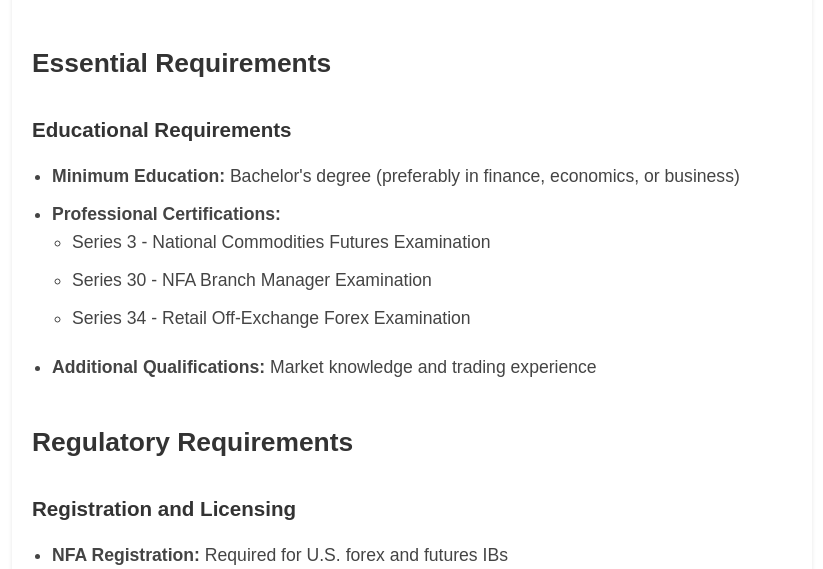
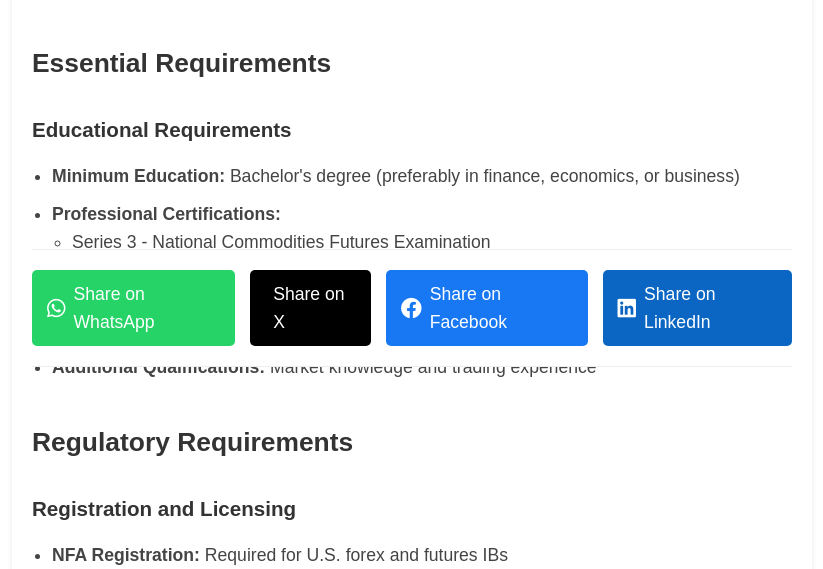
Before and after one commit to Billy-git-2025/CFDs-and-Forex-Vote-website, a PHP site: page /blog/how-to-become-introducing-broker.html in a window 1280 px wide. Shown: the part 433-1002 px from the top of the page, without its empty margins (228-1051 px from the left). Run offline with PHP 8.4, Linux system fonts and the light colour scheme.

Commit message:
update header for blog page

```diff
--- a/css/blog-styles.css
+++ b/css/blog-styles.css
@@ -15,6 +15,7 @@
     color: #333;
     margin-bottom: 40px;
     text-align: center;
+    padding-top: 40px; /* Add padding to push title down */
 }
 
 .blog-grid {
@@ -135,6 +136,11 @@
     padding: 20px 0;
     border-top: 1px solid #eee;
     border-bottom: 1px solid #eee;
+    position: sticky; /* Make it stick to bottom */
+    bottom: 0;
+    background: white;
+    z-index: 100;
+    justify-content: center; /* Center the buttons */
 }
 
 .social-share a {
```
